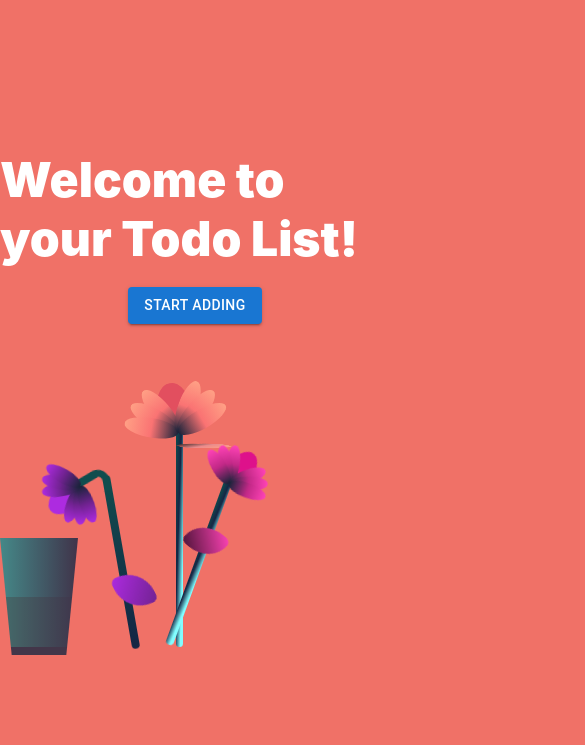
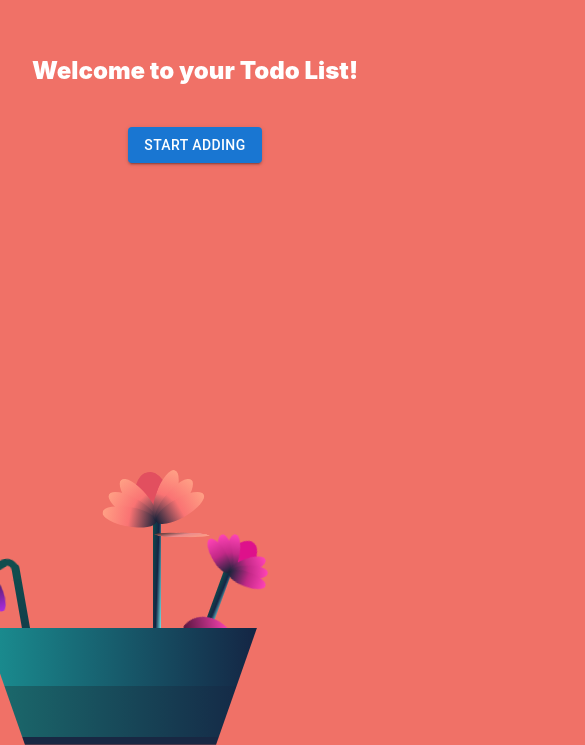
Before and after one commit to rebs1203/react-project-ctd, a React (Create React App) app: page / in a window 390 px wide. Shown: the part 189-934 px from the top of the page, 585 px wide, since content can reach past the window. Before the commit the page ends 852 px from the top, so only its background shows below. Built offline with nearby package versions, Linux system fonts and the light colour scheme.

Commit message:
bugs fixed

```diff
--- a/src/App.js
+++ b/src/App.js
@@ -10,7 +10,7 @@ function App() {
       <BrowserRouter>
         <Routes>
           <Route path='/' element={
-            <>
+            <div className='page-container'>
             <div className='welcome-div'>
               <h1 className='welcome-h1'>Welcome to your Todo List!</h1>
               <Button variant="contained" href='/new'>Start Adding</Button>
@@ -59,7 +59,7 @@ function App() {
         </div>
         <div className="flower__glass"></div>
     </div>
-            </>
+            </div>
           }>
           </Route>
           <Route path='/new' element={
--- a/src/components/TodoContainer.js
+++ b/src/components/TodoContainer.js
@@ -1,6 +1,7 @@
 import { useState, useEffect } from 'react'
 import TodoList from './TodoList.js'
 import AddTodoForm from './AddTodoForm.js'
+import '../styles/TodoContainer.css'
 
 const TodoContainer = () => {
 
@@ -65,7 +66,7 @@ const TodoContainer = () => {
 
                 const data = await response.json()
 
-                setTodoList(prevTodoList => [...prevTodoList, { title: title, id: data.id }]);
+                setTodoList(prevTodoList => [{ title: title, id: data.id }, ...prevTodoList]);
             } catch (error) {
                 console.log(error)
             }
@@ -98,14 +99,14 @@ const TodoContainer = () => {
 
     return (
         <>
-        <h1 style={{fontSize: '400%', fontWeight: 900}}>Todo List</h1>
         {
             isLoading ? (
                 <p>Loading...</p>
-            ) : (
+                ) : (
                 <>
-                <AddTodoForm onAddTodo={addTodo}/>
-                <TodoList todoList={todoList} onRemoveTodo={removeTodo}/>
+                    <h1 className='title-todo-list'>Todo List</h1>
+                    <AddTodoForm onAddTodo={addTodo}/>
+                    <TodoList todoList={todoList} onRemoveTodo={removeTodo}/>
                 </>
             )
         }
--- a/src/components/TodoList.js
+++ b/src/components/TodoList.js
@@ -4,11 +4,13 @@ import TodoListItem from './TodoListItem.js'
 const TodoList = ({todoList, onRemoveTodo}) => {
     return (
         <>
+        <div>
         <ul style={{height: '100%'}}>
             {todoList.map((item) => {
                 return <TodoListItem key={item.id} todo={item} onRemoveTodo={() => onRemoveTodo(item.id)}/>
             })}
         </ul>
+        </div>
         </>
     )
 }
--- a/src/index.css
+++ b/src/index.css
@@ -5,7 +5,7 @@ body {
     sans-serif;
   -webkit-font-smoothing: antialiased;
   -moz-osx-font-smoothing: grayscale;
-  overflow: auto !important;
+  overflow: auto;
 }
 
 code {
--- a/src/styles/App.css
+++ b/src/styles/App.css
@@ -3,7 +3,7 @@
   flex-direction: column;
   justify-content: center;
   align-items: center;
-  margin-top: 30%;
+  margin-top: 29%;
   margin-bottom: 35%;
   height: 100%;
   background-color: #F07167;
@@ -21,20 +21,49 @@
 .todo-container {
   display: flex;
   flex-direction: column;
+  flex-wrap: wrap-reverse;
   justify-content: center;
   align-items: center;
   margin-top: 10%;
-  height: 100%;
-  width: 100%;
+  /* height: 100%; */
+  /* width: 100%; */
   background-color: #F07167;
-  color: white
+  color: white;
 }
+
+.page-container {
+    width: 100vh;
+    overflow: hidden !important;
+}
+
 
 @media screen and (max-width: 600px){
     .todo-container {
-        width: 20vh;
+        width: 20%;
+        margin-left: 80%;
+    }
+    .welcome-h1 {
+        font-size: 200%;
     }
 }
+
+@media screen and (max-width: 700px) {
+    .flower__glass {
+        margin-left: 25% !important;
+        width: 50vmin !important;
+    }
+}
+
+@media screen and (max-width: 450px) {
+    .welcome-h1 {
+        font-size: 150%;
+    }
+    .flower__glass {
+        margin-left: 25% !important;
+        width: 70vmin !important;
+    }
+}
+
 
 
 @media (prefers-reduced-motion: no-preference) {
@@ -83,11 +112,9 @@
 
 body{
     background-color: #F07167;
-    min-height: 100vh;
     display: flex;
     justify-content: center;
     align-items:flex-end;
-    overflow: hidden;
 }
 
 .flower{
@@ -95,11 +122,11 @@ body{
 }
 
 .flower__glass{
-    width:20vmin;
+    width:35vmin;
     height: 30vmin;
+    margin-left: 24%;
     background-image: var(--color-glass);
     clip-path: polygon(0 0, 100% 0, 85% 100%, 15% 100%);
-    opacity: .8;
     position: relative;
 }
 
@@ -107,7 +134,7 @@ body{
     content: '';
     position: absolute;
     bottom: 0;
-    left: 0;
+    left: 30;
     background-color: #182843;
     width: 100%;
     height: 2vmin;
@@ -117,7 +144,7 @@ body{
     content: '';
     position: absolute;
     bottom: 0;
-    left: 0;
+    left: 30;
     background-image: var(--color-water);
     width: 100%;
     height: 15vmin;
--- a/src/styles/InputWithLabel.css
+++ b/src/styles/InputWithLabel.css
@@ -2,3 +2,9 @@
     margin-top: 10%;
     width: 80vh;
 }
+
+@media screen and (max-width: 600px){
+    .input-container {
+        width: 40vh;
+    }
+}
--- /dev/null
+++ b/src/styles/TodoContainer.css
@@ -0,0 +1,10 @@
+.title-todo-list {
+    font-size: 400%;
+    font-weight: 900;
+}
+
+@media screen and (max-width: 600px){
+    .title-todo-list {
+        font-size: 300%;
+    }
+}
--- a/src/styles/TodoListItem.css
+++ b/src/styles/TodoListItem.css
@@ -13,3 +13,9 @@
     border-bottom-style: inset;
     list-style: none;
 }
+
+@media screen and (max-width: 600px){
+    .todo-item-container {
+        width: 45vh;
+    }
+}
```
Also changed, not shown: src/index.js (line endings or trailing spaces).
